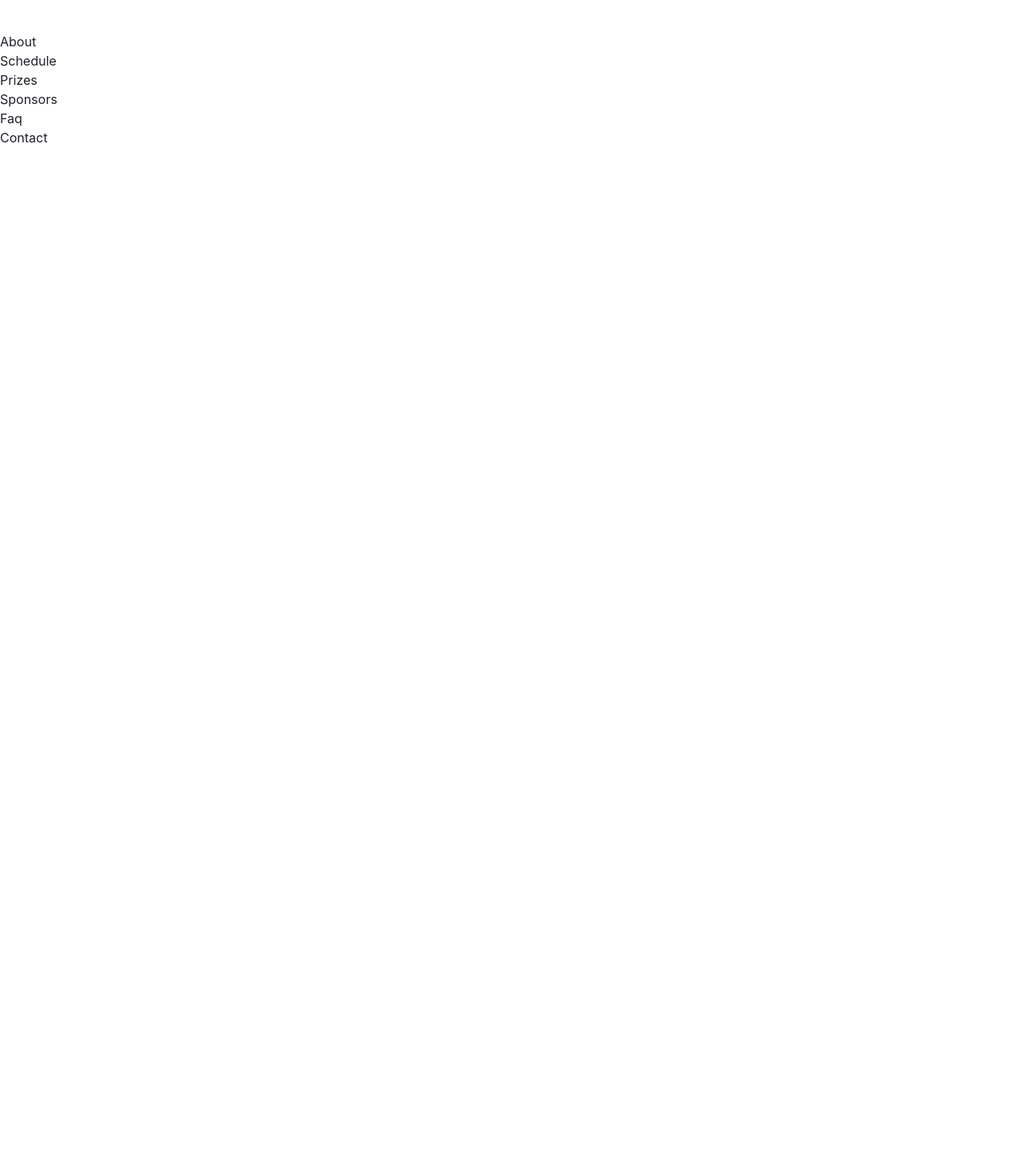
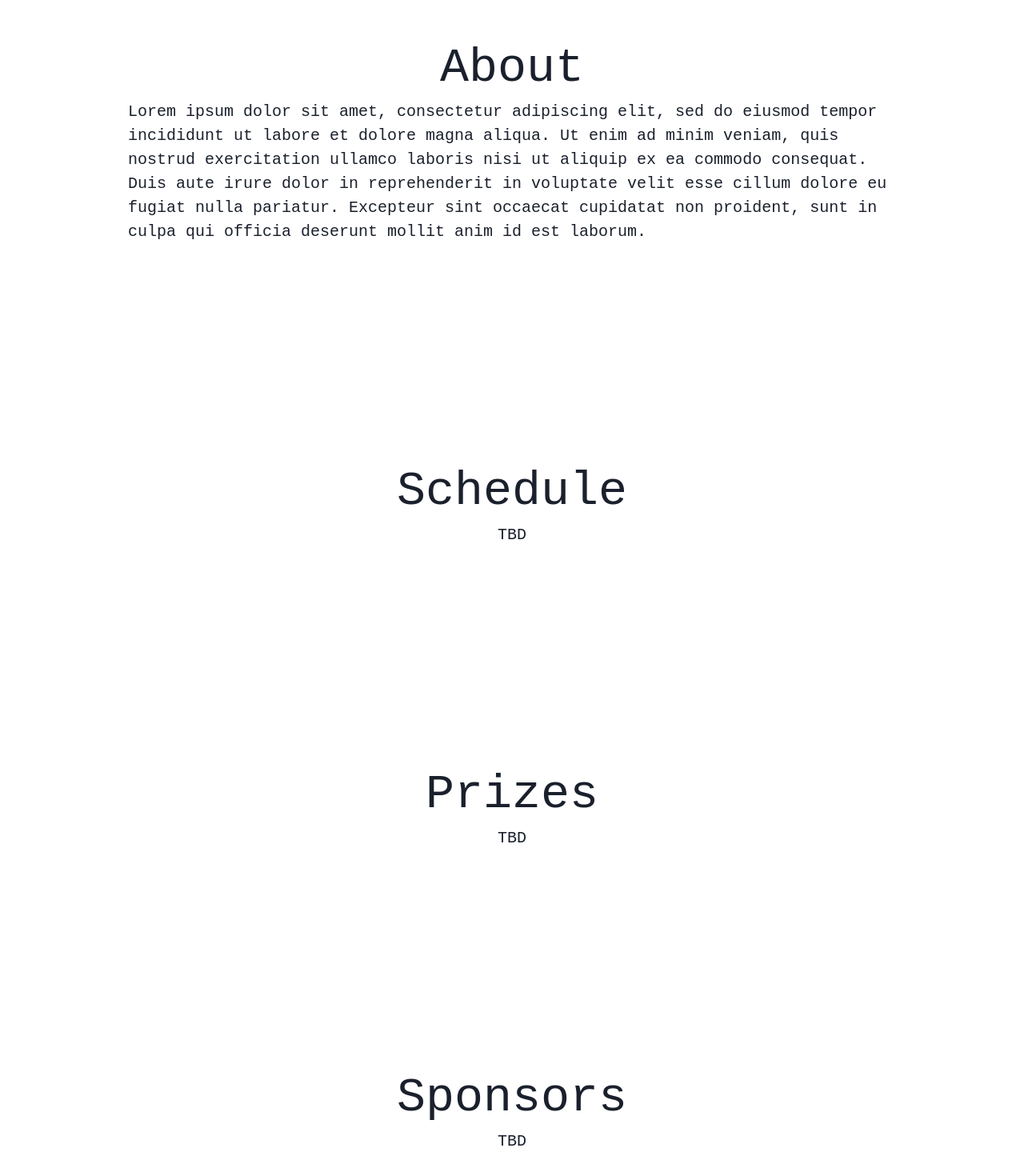
Before and after one commit to siueehacks/ehacks2023, a React (Create React App) app: page / in a window 1280 px wide. Shown: the part 760-2230 px from the top of the page at 80% size. Before the commit the page ends 944 px from the top, so only its background shows below. Built offline with nearby package versions, Linux system fonts and the light colour scheme.

Commit message:
simple structure for app

```diff
--- a/src/pages/About.jsx
+++ b/src/pages/About.jsx
@@ -1,10 +1,29 @@
-import {Text} from '@chakra-ui/react';
+import { Text, Box } from "@chakra-ui/react";
 
 const About = () => {
   return (
-    <div className="about">
-      <Text>About</Text>
-    </div>
+    <Box
+      mb="30vh"
+      justifyContent="top"
+      display="flex"
+      flexDirection="column"
+      alignItems="center"
+    >
+      <Box display="flex" flexDirection="column" alignItems="center">
+        <Text fontSize="6xl" fontFamily="monospace">
+          About
+        </Text>
+        <Text mt="-5px" mb="3vh" ml="20vh" mr="20vh" fontSize="xl" fontFamily="monospace">
+          Lorem ipsum dolor sit amet, consectetur adipiscing elit, sed do
+          eiusmod tempor incididunt ut labore et dolore magna aliqua. Ut enim ad
+          minim veniam, quis nostrud exercitation ullamco laboris nisi ut
+          aliquip ex ea commodo consequat. Duis aute irure dolor in
+          reprehenderit in voluptate velit esse cillum dolore eu fugiat nulla
+          pariatur. Excepteur sint occaecat cupidatat non proident, sunt in
+          culpa qui officia deserunt mollit anim id est laborum.
+        </Text>
+      </Box>
+    </Box>
   );
 };
 
--- a/src/pages/Contact.jsx
+++ b/src/pages/Contact.jsx
@@ -1,10 +1,20 @@
-import { Text } from "@chakra-ui/react";
+import { Text, Box } from "@chakra-ui/react";
 
 const Contact = () => {
   return (
-    <div className="contact">
-      <Text>Contact</Text>
-    </div>
+    <Box
+      mb="30vh"
+      justifyContent="top"
+      display="flex"
+      flexDirection="column"
+      alignItems="center"
+    >
+      <Box display="flex" flexDirection="column" alignItems="center">
+        <Text fontSize="6xl" fontFamily="monospace">
+          Contact
+        </Text>
+      </Box>
+    </Box>
   );
 };
 
--- a/src/pages/Faq.jsx
+++ b/src/pages/Faq.jsx
@@ -1,10 +1,23 @@
-import {Text} from '@chakra-ui/react';
+import {Text, Box} from '@chakra-ui/react';
 
 const Faq = () => {
   return (
-    <div className="faq">
-      <Text>Faq</Text>
-    </div>
+    <Box
+      mb="30vh"
+      justifyContent="top"
+      display="flex"
+      flexDirection="column"
+      alignItems="center"
+    >
+      <Box display="flex" flexDirection="column" alignItems="center">
+        <Text fontSize="6xl" fontFamily="monospace">
+          FAQ
+        </Text>
+        <Text mt="-5px" mb="3vh" ml="20vh" mr="20vh" fontSize="xl" fontFamily="monospace">
+          TBD
+        </Text>
+      </Box>
+    </Box>
   );
 };
 
--- a/src/pages/Home.jsx
+++ b/src/pages/Home.jsx
@@ -1,9 +1,13 @@
-import { Text, Button, Box } from "@chakra-ui/react";
+import { Text, Button, ButtonGroup, Box } from "@chakra-ui/react";
 
 const Home = () => {
-  const handleClick = () => {
-    console.log("Register Button clicked")
-  }
+  const handleRegister = () => {
+    console.log("Register Button clicked");
+  };
+
+  const handleSponsor = () => {
+    console.log("Sponsor Button clicked");
+  };
 
   return (
     <Box
@@ -21,7 +25,14 @@ const Home = () => {
           create awesome
         </Text>
       </Box>
-      <Button colorScheme="Black" variant="outline">Register</Button>
+      <ButtonGroup spacing="6">
+        <Button colorScheme="Black" variant="outline" onClick={handleSponsor}>
+          Sponsor
+        </Button>
+        <Button colorScheme="Black" variant="outline" onClick={handleRegister}>
+          Register
+        </Button>
+      </ButtonGroup>
     </Box>
   );
 };
--- a/src/pages/Prizes.jsx
+++ b/src/pages/Prizes.jsx
@@ -1,10 +1,23 @@
-import {Text} from '@chakra-ui/react';
+import {Text, Box} from '@chakra-ui/react';
 
 const Prizes = () => {
   return (
-    <div className="prizes">
-      <Text>Prizes</Text>
-    </div>
+    <Box
+      mb="30vh"
+      justifyContent="top"
+      display="flex"
+      flexDirection="column"
+      alignItems="center"
+    >
+      <Box display="flex" flexDirection="column" alignItems="center">
+        <Text fontSize="6xl" fontFamily="monospace">
+          Prizes
+        </Text>
+        <Text mt="-5px" mb="3vh" ml="20vh" mr="20vh" fontSize="xl" fontFamily="monospace">
+          TBD
+        </Text>
+      </Box>
+    </Box>
   );
 };
 
--- a/src/pages/Schedule.jsx
+++ b/src/pages/Schedule.jsx
@@ -1,10 +1,23 @@
-import {Text} from '@chakra-ui/react';
+import {Text, Box} from '@chakra-ui/react';
 
 const Schedule = () => {
   return (
-    <div className="schedule">
-      <Text>Schedule</Text>
-    </div>
+    <Box
+      mb="30vh"
+      justifyContent="top"
+      display="flex"
+      flexDirection="column"
+      alignItems="center"
+    >
+      <Box display="flex" flexDirection="column" alignItems="center">
+        <Text fontSize="6xl" fontFamily="monospace">
+          Schedule
+        </Text>
+        <Text mt="-5px" mb="3vh" ml="20vh" mr="20vh" fontSize="xl" fontFamily="monospace">
+          TBD
+        </Text>
+      </Box>
+    </Box>
   );
 };
 
--- a/src/pages/Sponsors.jsx
+++ b/src/pages/Sponsors.jsx
@@ -1,10 +1,23 @@
-import {Text} from '@chakra-ui/react';
+import {Text, Box} from '@chakra-ui/react';
 
 const Sponsors = () => {
   return (
-    <div className="sponsors">
-      <Text>Sponsors</Text>
-    </div>
+    <Box
+      mb="30vh"
+      justifyContent="top"
+      display="flex"
+      flexDirection="column"
+      alignItems="center"
+    >
+      <Box display="flex" flexDirection="column" alignItems="center">
+        <Text fontSize="6xl" fontFamily="monospace">
+          Sponsors
+        </Text>
+        <Text mt="-5px" mb="3vh" ml="20vh" mr="20vh" fontSize="xl" fontFamily="monospace">
+          TBD
+        </Text>
+      </Box>
+    </Box>
   );
 };
 
```
